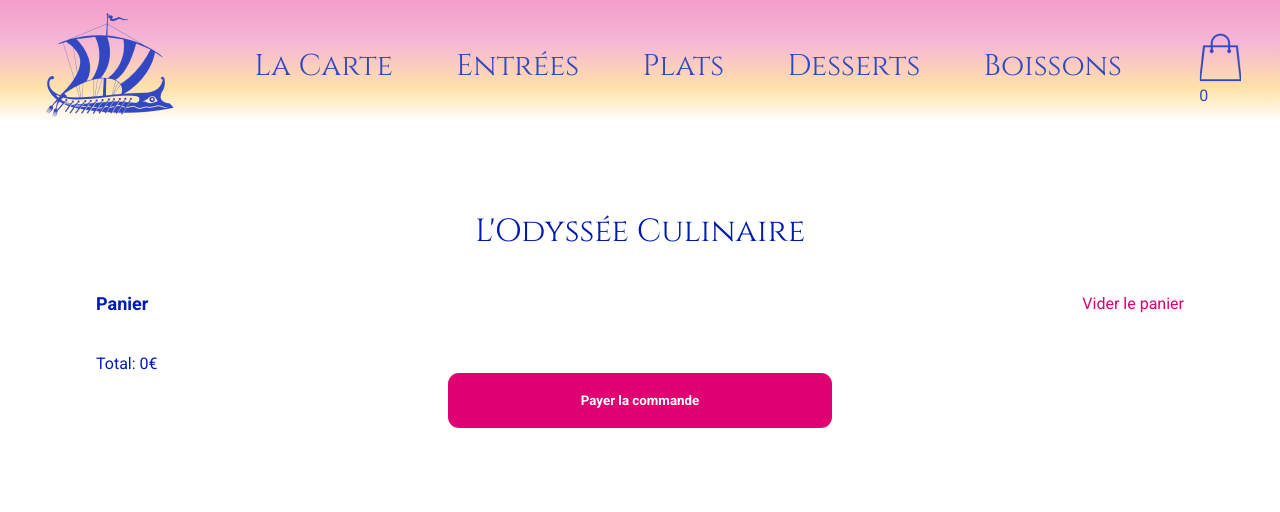
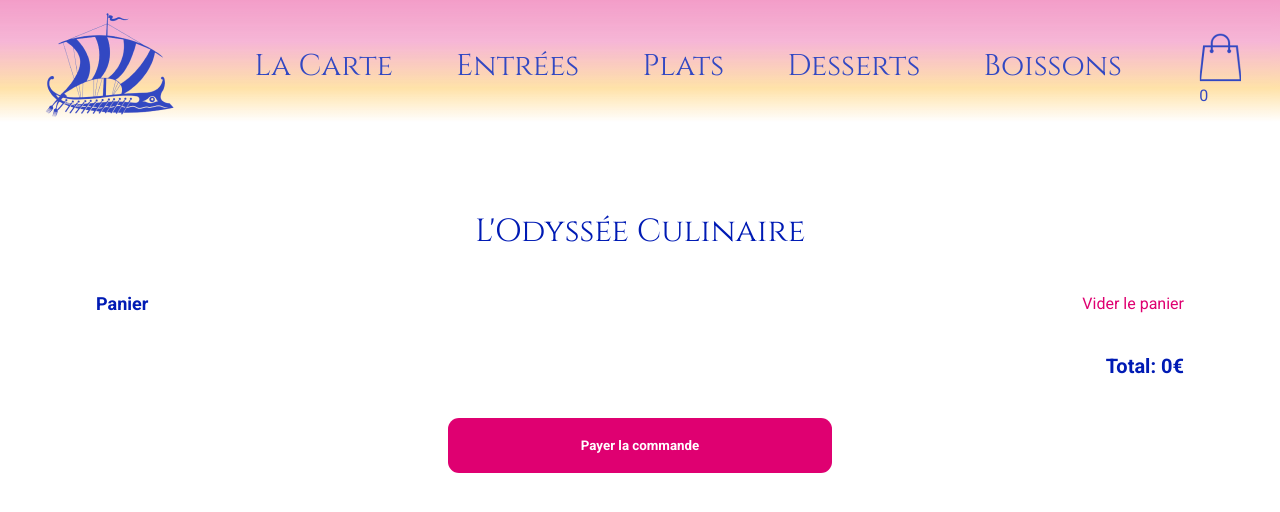
Before and after one commit to Chlopes92/OdysseeCulinaire, a React (Create React App) app: page /cart in a window 1280 px wide. Shown: the top 512 px of the page. Built offline with nearby package versions, Linux system fonts and the light colour scheme.

Commit message:
add some style- work in progress

```diff
--- a/src/components/Button/Button.module.css
+++ b/src/components/Button/Button.module.css
@@ -4,8 +4,8 @@
     color: #fff;
     background-color: var(--pink);
     border-radius : 11px;
-    width: 30vw;
+    min-width: 30vw;
     padding: 20px;
     display: block;
-    margin: 0 auto;
+    margin: 0 auto 3vh;
 }
--- a/src/components/ProductCard/ProductCard.module.css
+++ b/src/components/ProductCard/ProductCard.module.css
@@ -1,10 +1,16 @@
+.productCard{
+    width:85vw;
+    margin: 0 auto;
+}
+
+
 .flex {
     display: flex;
     justify-content: space-between;
 }
 
 .flex section {
-    width: 50%;
+    min-width: 50%;
     display: flex;
     flex-direction: column;
     justify-content: space-between;
@@ -23,6 +29,16 @@
     margin-right:0.3vw;
 }
 
+.icons button {
+    background-color: white;
+}
+
+.icons svg {
+    width: 2.5vw;
+    height: 2.5vh;
+    margin-left: .3vw;
+}
+
 .flex h3 {
     font-weight: normal;
 }
@@ -35,7 +51,9 @@
 
 .sizecard li {
     padding: 2vw 0 2vw 2vw;
-    margin-bottom: 3vw;
+    margin-bottom: 5vw;
     border-left: var(--gold) solid 5px;
+    border : blue solid 2px;
+    width: 80vw;
 
 }
--- a/src/pages/CartPage.module.css
+++ b/src/pages/CartPage.module.css
@@ -37,3 +37,10 @@
     font-weight: 400;
     background: none;
 }
+
+.total{
+    font-weight: bold;
+    text-align: right;
+    margin:1vh 0 5vh;
+    font-size: clamp(20px, 2vw, 10px);
+}
--- a/src/pages/CartPage.tsx
+++ b/src/pages/CartPage.tsx
@@ -18,7 +18,7 @@ const CartPage = () => {
             </div>
             <ProductCard />
 
-            <p>Total: {totalPrice}€ </p>
+            <p className={style.total}>Total: {totalPrice}€ </p>
 
 <Button title="Payer la commande"/>
         </main>
```
Also changed, not shown: src/components/ProductCard/ProductCard.tsx (+9 -3 lines), public/image/icons/Delete.svg (added), public/image/icons/delete.png.
